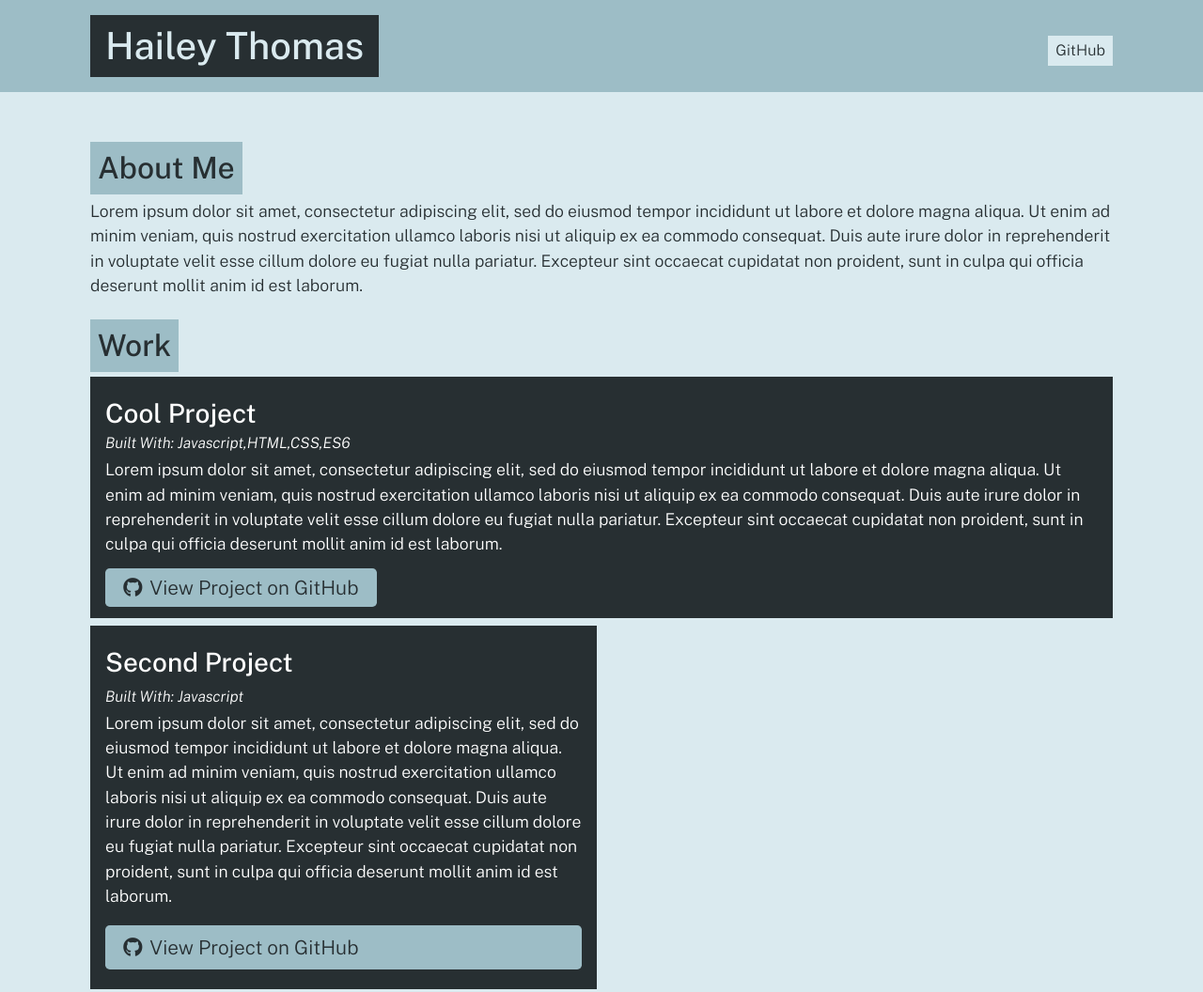
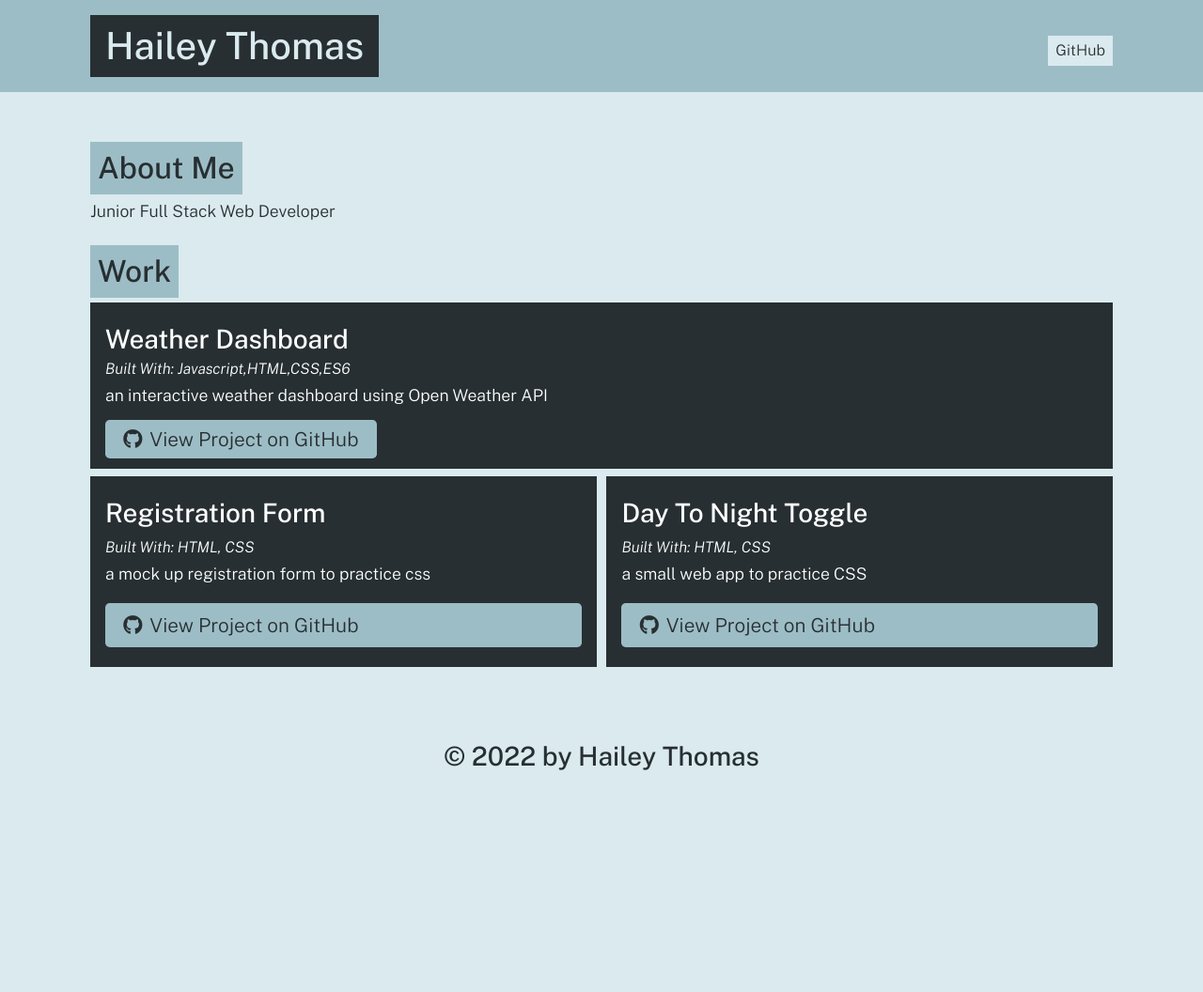
Before and after one commit to HaileyThomas/portfolio-generator, a website: page dist/index.html in a window 1280 px wide. Shown: the top 1056 px of the page at 94% size. After the commit the page ends 843 px from the top, so only its background shows below. Drawn offline with nearby package versions, Linux system fonts and the light colour scheme.

Commit message:
work on readme:

```diff
--- a/dist/index.html
+++ b/dist/index.html
@@ -23,7 +23,7 @@
 
         <section class="my-3" if="about">
             <h2 class="text-dark bg-primary p-2 display-inline-block">About Me</h2>
-            <p>Lorem ipsum dolor sit amet, consectetur adipiscing elit, sed do eiusmod tempor incididunt ut labore et dolore magna aliqua. Ut enim ad minim veniam, quis nostrud exercitation ullamco laboris nisi ut aliquip ex ea commodo consequat. Duis aute irure dolor in reprehenderit in voluptate velit esse cillum dolore eu fugiat nulla pariatur. Excepteur sint occaecat cupidatat non proident, sunt in culpa qui officia deserunt mollit anim id est laborum.</p>
+            <p>Junior Full Stack Web Developer</p>
         </section>
 
 
@@ -32,25 +32,35 @@
         <div class="flex-row justify-space-between">
 
             <div class="col-12 mb-2 bg-dark text-light p-3">
-                <h3 class="portfolio-item-title text-light">Cool Project</h3>
+                <h3 class="portfolio-item-title text-light">Weather Dashboard</h3>
                 <h5 class="portfolio-languages">
                     Built With:
                     Javascript,HTML,CSS,ES6
                 </h5>
-                <p>Lorem ipsum dolor sit amet, consectetur adipiscing elit, sed do eiusmod tempor incididunt ut labore et dolore magna aliqua. Ut enim ad minim veniam, quis nostrud exercitation ullamco laboris nisi ut aliquip ex ea commodo consequat. Duis aute irure dolor in reprehenderit in voluptate velit esse cillum dolore eu fugiat nulla pariatur. Excepteur sint occaecat cupidatat non proident, sunt in culpa qui officia deserunt mollit anim id est laborum.</p>
-                <a href="link" class="btn"><i class="fab fa-github mr-2"></i>View Project on GitHub</a>
+                <p>an interactive weather dashboard using Open Weather API</p>
+                <a href="https://github.com/HaileyThomas/weather-dashboard" class="btn"><i class="fab fa-github mr-2"></i>View Project on GitHub</a>
             </div>
 
 
 
             <div class="col-12 col-md-6 mb-2 bg-dark text-light p-3 flex-column">
-                <h3 class="portfolio-item-title text-light">Second Project</h3>
+                <h3 class="portfolio-item-title text-light">Registration Form</h3>
                 <h5 class="portfolio-languages">
                     Built With:
-                    Javascript
+                    HTML, CSS
                 </h5>
-                <p>Lorem ipsum dolor sit amet, consectetur adipiscing elit, sed do eiusmod tempor incididunt ut labore et dolore magna aliqua. Ut enim ad minim veniam, quis nostrud exercitation ullamco laboris nisi ut aliquip ex ea commodo consequat. Duis aute irure dolor in reprehenderit in voluptate velit esse cillum dolore eu fugiat nulla pariatur. Excepteur sint occaecat cupidatat non proident, sunt in culpa qui officia deserunt mollit anim id est laborum.</p>
-                <a href="f" class="btn mt-auto"><i class="fab fa-github mr-2"></i>View Project on GitHub</a>
+                <p>a mock up registration form to practice css</p>
+                <a href="https://github.com/HaileyThomas/RegistrationForm" class="btn mt-auto"><i class="fab fa-github mr-2"></i>View Project on GitHub</a>
+            </div>
+
+            <div class="col-12 col-md-6 mb-2 bg-dark text-light p-3 flex-column">
+                <h3 class="portfolio-item-title text-light">Day To Night Toggle</h3>
+                <h5 class="portfolio-languages">
+                    Built With:
+                    HTML, CSS
+                </h5>
+                <p>a small web app to practice CSS</p>
+                <a href="https://github.com/HaileyThomas/day-to-night" class="btn mt-auto"><i class="fab fa-github mr-2"></i>View Project on GitHub</a>
             </div>
 
     </div>
@@ -58,7 +68,7 @@
 
             </main>
             <footer class="container text-center py-3">
-                <h3 class="text-dark">&copy; 2021 by Hailey Thomas</h3>
+                <h3 class="text-dark">&copy; 2022 by Hailey Thomas</h3>
             </footer>
         </body>
         </html>
```
Also changed, not shown: README.md, assets/screenshot1.png (added), assets/screenshot2.png (added).
